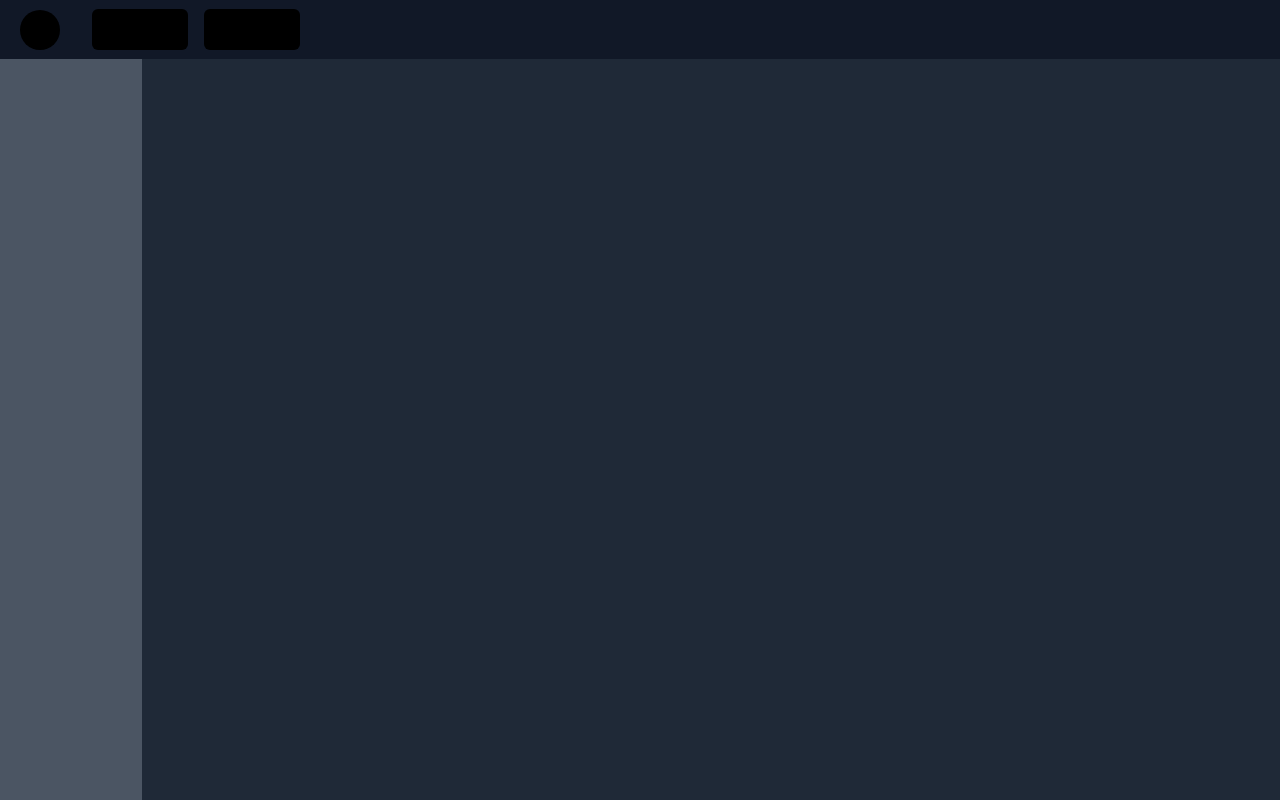
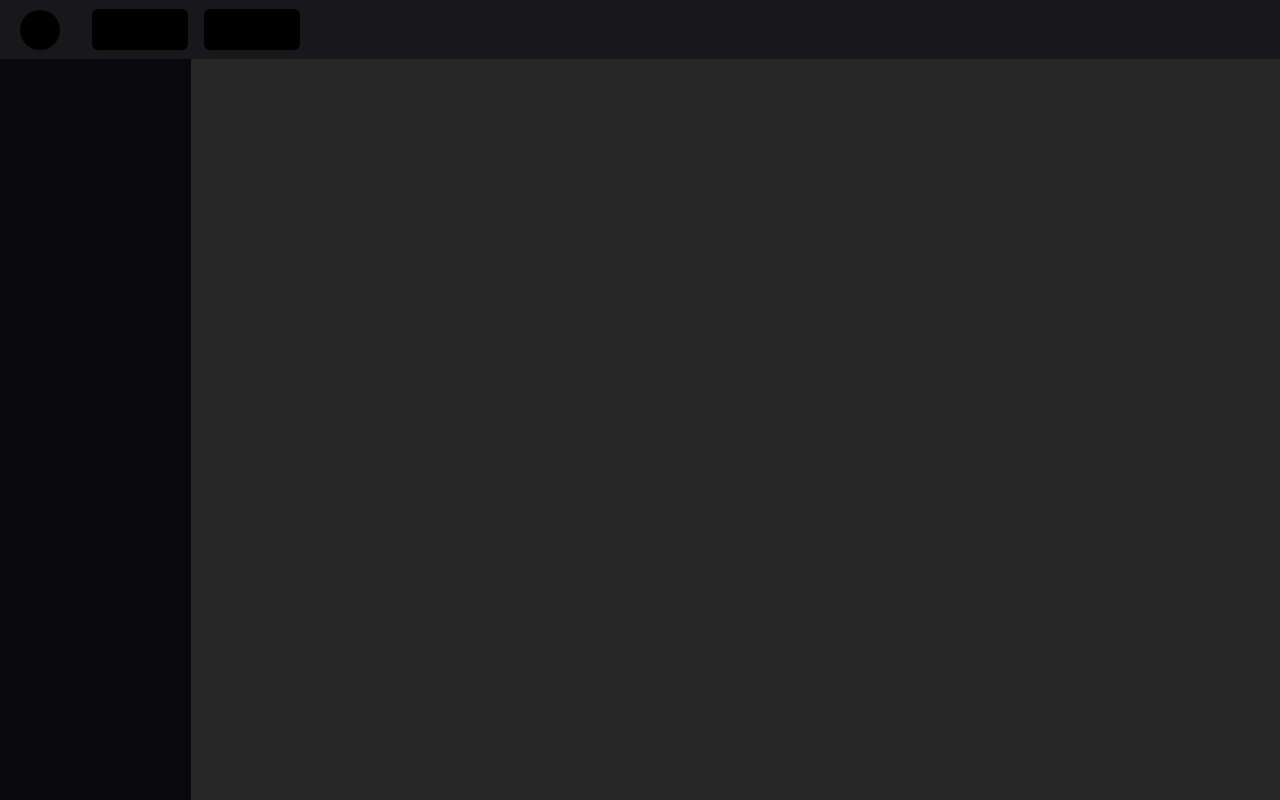
Before and after one commit to motionnblur/todo-app-client, a Next.js app: page /dashboard in a window 1280 px wide. Built offline with nearby package versions, Linux system fonts and the light colour scheme.

Commit message:
Changed colors

```diff
--- a/app/dashboard/page.tsx
+++ b/app/dashboard/page.tsx
@@ -4,7 +4,7 @@ import { User } from "react-feather";
 export default function page() {
   return (
     <main className="w-screen h-screen flex flex-col">
-      <div className="w-full h-[8vh] bg-gray-900 flex flex-row">
+      <div className="w-full h-[8vh] bg-zinc-900 flex flex-row">
         <div className="h-full w-full p-1 flex items-center gap-4">
           <div className="h-10 w-10 bg-black rounded-full ml-4 cursor-pointer flex items-center justify-center">
             <User />
@@ -19,8 +19,8 @@ export default function page() {
         <div className="h-full w-1/6 p-1 flex items-center"></div>
       </div>
       <div className="w-full h-full flex flex-row">
-        <div className="h-full w-[20vh] bg-gray-600"></div>
-        <div className="h-full w-full bg-gray-800"></div>
+        <div className="h-full w-[28vh] bg-zinc-950"></div>
+        <div className="h-full w-full bg-neutral-800"></div>
       </div>
     </main>
   );
```
